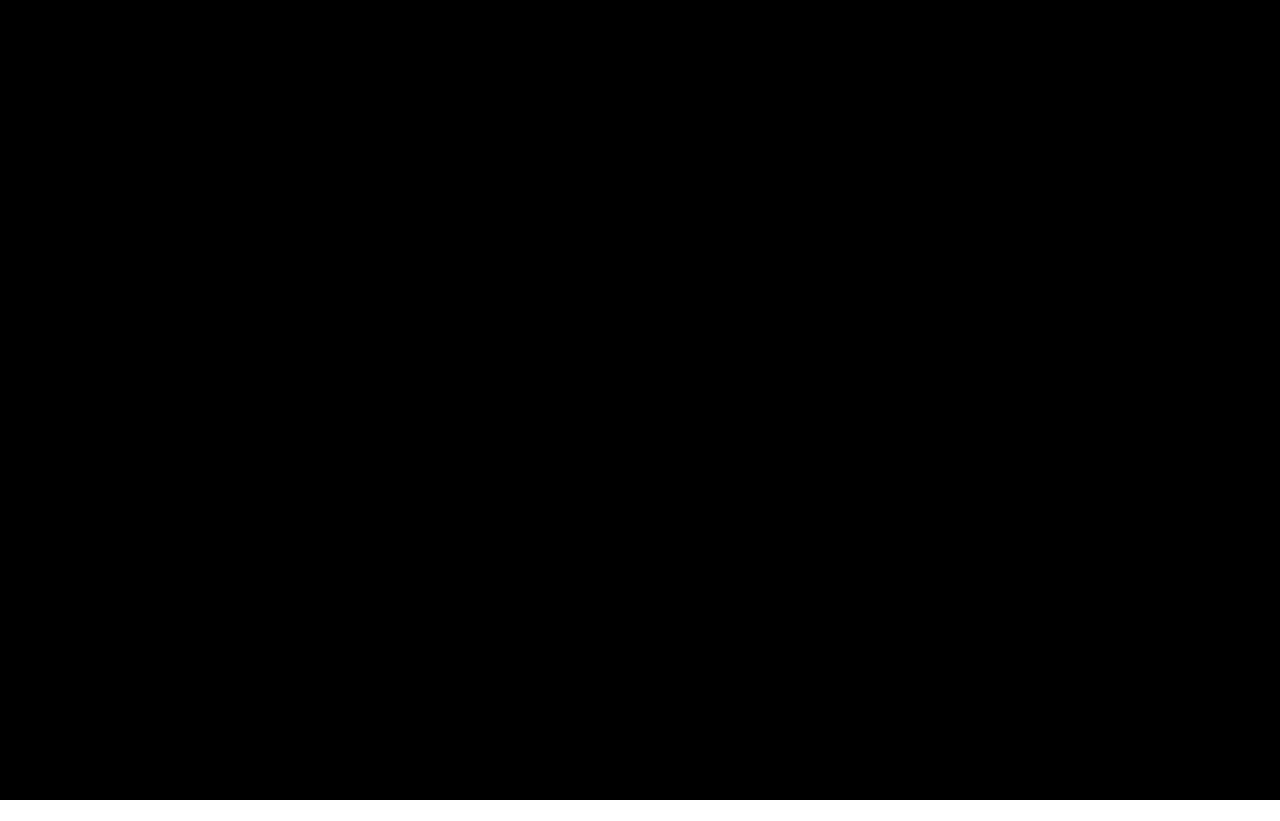
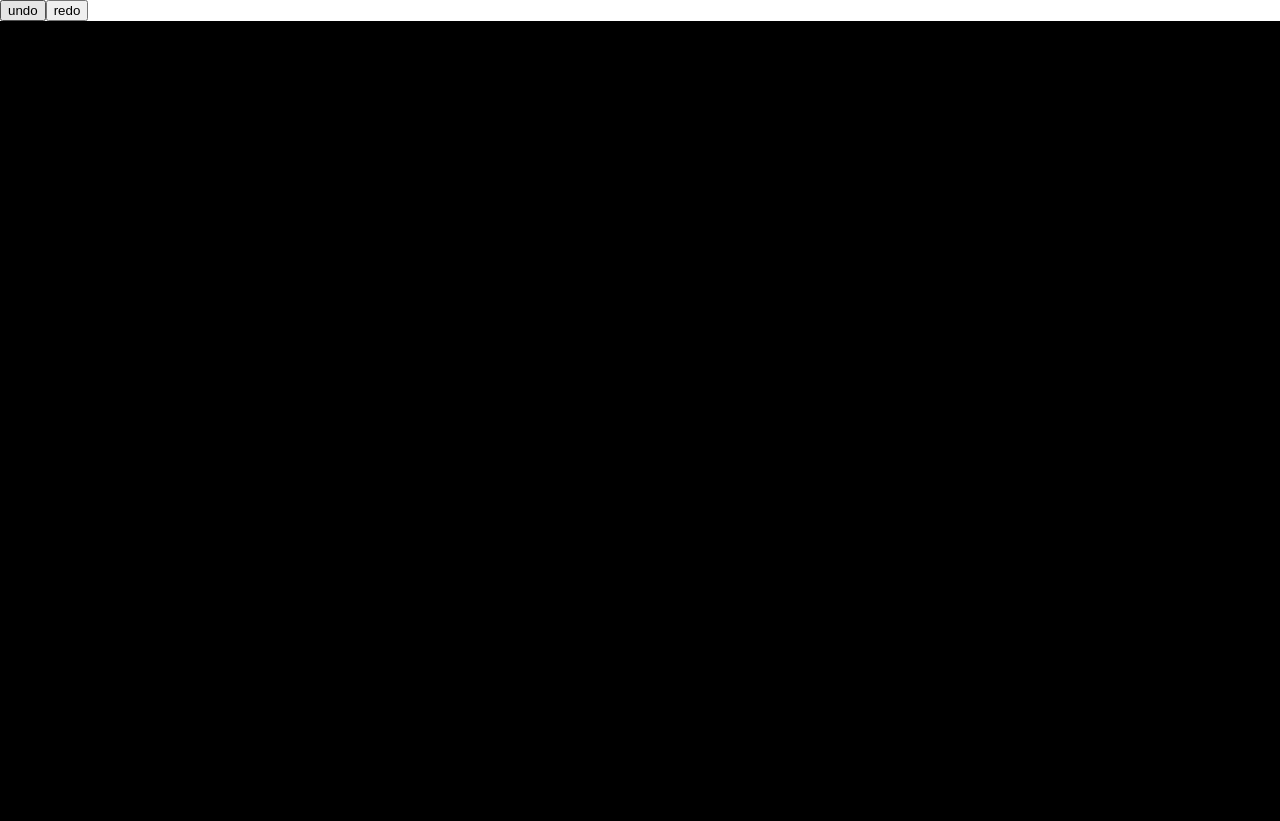
Before and after one commit to TO-koswald/circles, a Vue app: page / in a window 1280 px wide. Before the commit the page ends 800 px from the top, so only its background shows below. Built offline with nearby package versions, Linux system fonts and the light colour scheme.

Commit message:
Undo/Redo functionality

```diff
--- a/src/App.vue
+++ b/src/App.vue
@@ -1,7 +1,9 @@
 <template>
+  <button @click="undo">undo</button>
+  <button @click="redo">redo</button>
   <main @click="addCircle">
     <div
-      v-for="(circle, index) in circles"
+      v-for="(circle, index) in visibleCircles"
       :key="index"
       class="circle"
       :style="{ left: `${circle.x}px`, top: `${circle.y}px` }"
@@ -13,12 +15,35 @@
 
 <script setup>
 import { ref } from "vue";
-const circles = ref([]);
+const visibleCircles = ref([]);
+
+// circles that can be undone
+const pushedCircles = ref([]);
+// circles that can be redone
+const poppedCircles = ref([]);
 
 function addCircle(e) {
   const { clientX: x, clientY: y } = e;
+  const circle = { x, y };
 
-  circles.value.push({ x, y });
+  visibleCircles.value.push(circle);
+
+  pushedCircles.value.push(circle);
+}
+
+function undo() {
+  if (!visibleCircles.value.length) return;
+
+  const poppedCircle = visibleCircles.value.pop();
+  poppedCircles.value.push(poppedCircle);
+}
+
+function redo() {
+  if (!poppedCircles.value.length) return;
+  const circleToPush = poppedCircles.value.pop();
+
+  visibleCircles.value.push(circleToPush);
+  pushedCircles.value.push(circleToPush);
 }
 </script>
 
```
